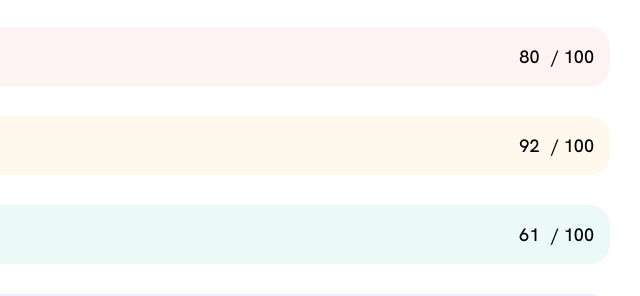
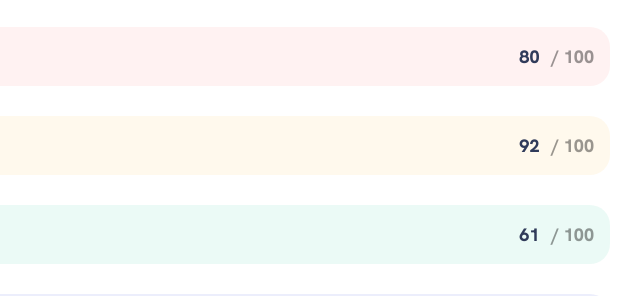
Before and after one commit to PRINCEKK122/results-summary, a plain HTML site: page index.html in a window 1280 px wide. Shown: the part 484-780 px from the top of the page, 640-1280 px from the left. Drawn offline with Linux system fonts and the light colour scheme; a script that the page names is missing.

Commit message:
add: transparency to text in each category

```diff
--- a/style.css
+++ b/style.css
@@ -179,3 +179,15 @@ ul {
     padding-bottom: 1.6rem;
     border-radius: 5rem;
 }
+
+.summary .rating {
+    font-weight: 800;
+}
+
+.summary .rating .score {
+    color: var(--dark-gray-blue);
+}
+
+.summary .rating span {
+    color: rgba(0, 0, 0, 0.4);
+}
```
